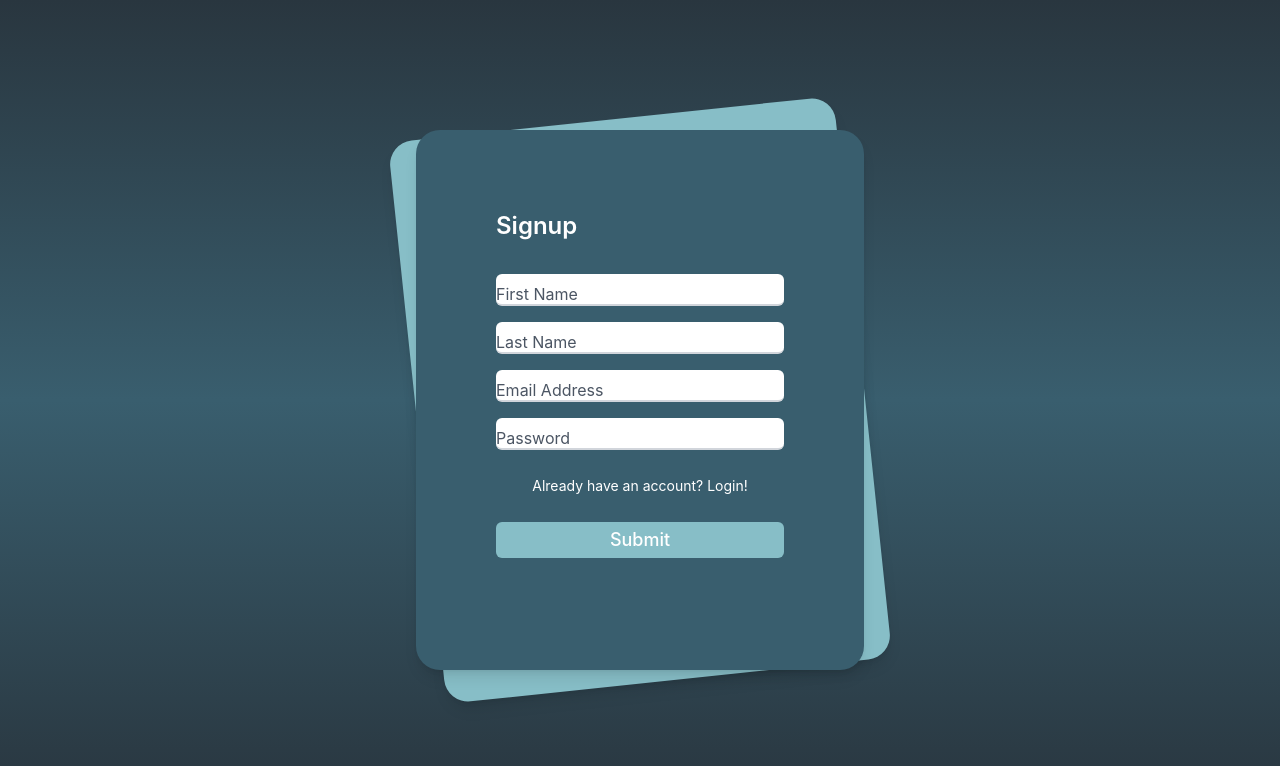
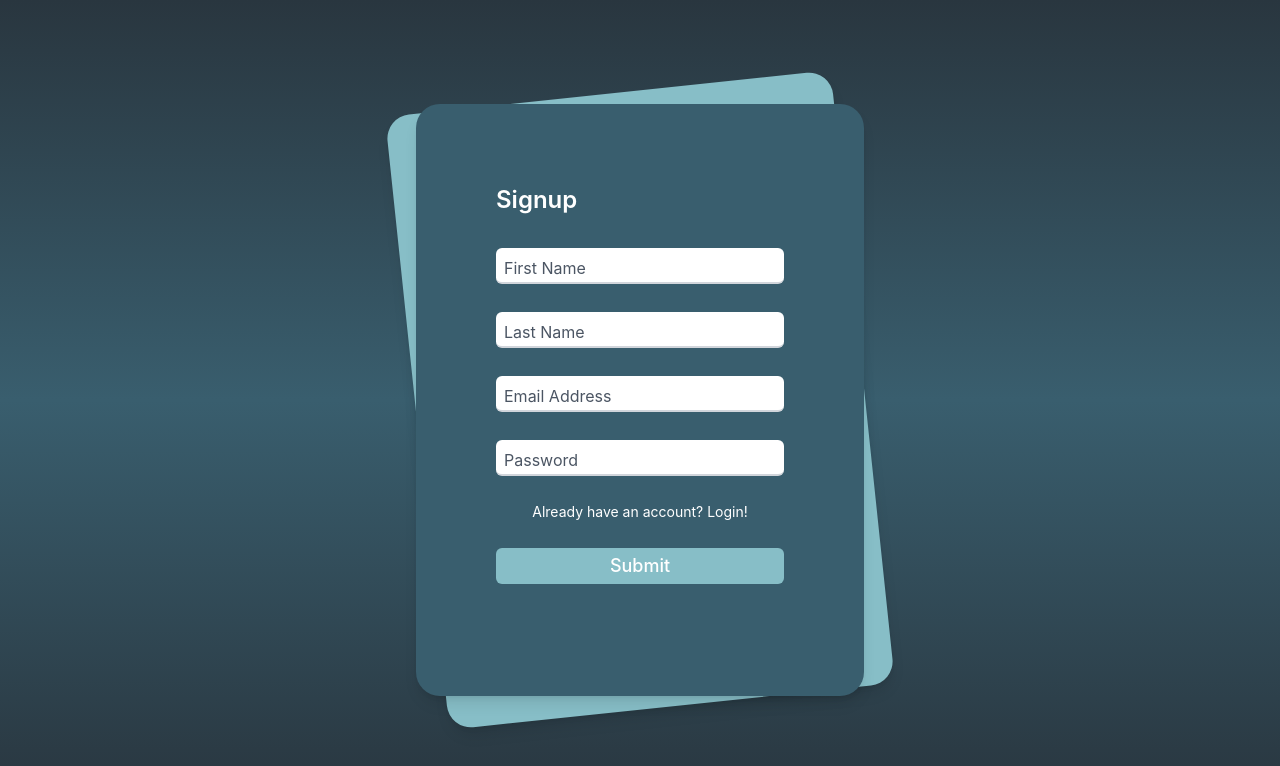
Before and after one commit to shichiii/Front-end, a React (Create React App) app in the folder shichi/: page /signup in a window 1280 px wide. Shown: the top 766 px of the page. Built offline with nearby package versions, Linux system fonts and the light colour scheme.

Commit message:
fix: redesign and check req

```diff
--- a/shichi/src/Components/login.js
+++ b/shichi/src/Components/login.js
@@ -51,12 +51,12 @@ function  Login(){
         <div class="divide-y divide-gray-200">
           <div class="py-8 text-base leading-6 space-y-4 text-gray-700 sm:text-lg sm:leading-7">
             <div class="relative">
-              <input autocomplete="off" id="email" name="email" type="text" class="rounded-md peer placeholder-transparent h-10 w-full border-b-2 border-gray-300 text-gray-900 focus:outline-none focus:borer-rose-600" placeholder="Email address" onChange={handleEmail}/>
-              <label for="email" class=" absolute left-0 -top-3.5 text-gray-600 text-sm peer-placeholder-shown:text-base peer-placeholder-shown:text-gray-440 peer-placeholder-shown:top-2 transition-all peer-focus:-top-6 peer-focus:text-gray-600 peer-focus:text-sm ">Email Address</label>
+              <input autocomplete="off" id="email" name="email" type="text" class="rounded-md mb-2 peer placeholder-transparent h-10 w-full border-b-2 border-gray-300 text-gray-900 focus:outline-none focus:borer-rose-600" placeholder="Email address" onChange={handleEmail}/>
+              <label for="email" class=" absolute left-2 -top-3.5 text-gray-600 text-sm peer-placeholder-shown:text-base peer-placeholder-shown:text-gray-440 peer-placeholder-shown:top-2 transition-all peer-focus:-top-6 peer-focus:text-white peer-focus:text-sm ">Email Address</label>
             </div>
             <div class="relative">
               <input autocomplete="off" id="password" name="password" type="password" class="rounded-md peer placeholder-transparent h-10 w-full border-b-2 border-gray-300 text-gray-900 focus:outline-none focus:borer-rose-600" placeholder="Password"   onChange={handlePassword}/>
-              <label for="password" class="absolute left-0 -top-3.5 text-gray-600 text-sm peer-placeholder-shown:text-base peer-placeholder-shown:text-gray-440 peer-placeholder-shown:top-2 transition-all peer-focus:-top-4.5 peer-focus:text-gray-600 peer-focus:text-sm">Password</label>
+              <label for="password" class="absolute left-2 -top-3.5 text-gray-600 text-sm peer-placeholder-shown:text-base peer-placeholder-shown:text-gray-440 peer-placeholder-shown:top-2 transition-all peer-focus:-top-6 peer-focus:text-white peer-focus:text-sm">Password</label>
             </div>
             <div class="relative">
               <button class="bg-pallate-Dark_Sky_Blue font-medium w-full text-white rounded-md px-2 py-1"
--- a/shichi/src/Components/signup.js
+++ b/shichi/src/Components/signup.js
@@ -61,21 +61,21 @@ function  Signup(){
         </div>
         <div class="divide-y divide-gray-200">
           <div class="py-8 text-base leading-6 space-y-4 text-gray-700 sm:text-lg sm:leading-7">
-          <div class="relative">
-              <input autoComplete="off" id="firstname" name="firstname" type="text" class="rounded-md peer placeholder-transparent h-8 w-full border-b-2 border-gray-300 text-gray-900 focus:outline-none focus:borer-rose-600" placeholder="First Name" onChange={handleFirstname}/>
-              <label for="firstname" class=" absolute left-0 -top-3.5 text-gray-600 text-sm peer-placeholder-shown:text-base peer-placeholder-shown:text-gray-440 peer-placeholder-shown:top-2 transition-all peer-focus:-top-4.5 peer-focus:text-gray-600 peer-focus:text-sm ">First Name</label>
+        <div class="relative pb-3">
+              <input autoComplete="off" id="firstname" name="firstname" type="text" class="rounded-md peer placeholder-transparent h-9 w-full border-b-2 border-gray-300 text-gray-900 focus:outline-none focus:borer-rose-600" placeholder="First Name" onChange={handleFirstname}/>
+              <label for="firstname" class=" absolute left-0 -top-3.5 text-gray-600 text-sm peer-placeholder-shown:text-base peer-placeholder-shown:text-gray-440 peer-placeholder-shown:top-2 transition-all peer-focus:-top-4.5  ml-2  peer-focus:text-sm peer-focus:-top-6 peer-focus:text-white">First Name</label>
+            </div>
+            <div class="relative pb-3">
+              <input autoComplete="off" id="lastname" name="lastname" type="text" class="rounded-md peer placeholder-transparent h-9 w-full border-b-2 border-gray-300 text-gray-900 focus:outline-none focus:borer-rose-600" placeholder="Last Name" onChange={handleLastname}/>
+              <label for="name" class=" absolute left-0 -top-3.5 text-gray-600 text-sm peer-placeholder-shown:text-base peer-placeholder-shown:text-gray-440 peer-placeholder-shown:top-2 transition-all peer-focus:-top-4.5 peer-focus:-top-6 peer-focus:text-white  ml-2 peer-focus:text-sm ">Last Name</label>
+            </div>
+            <div class="relative pb-3">
+              <input autoComplete="off" id="email" name="email" type="text" class="rounded-md peer placeholder-transparent h-9 w-full border-b-2 border-gray-300 text-gray-900 focus:outline-none focus:borer-rose-600" placeholder="Email address" onChange={handleEmail}/>
+              <label for="email" class=" absolute left-0 -top-3.5 text-gray-600 text-sm peer-placeholder-shown:text-base peer-placeholder-shown:text-gray-440 peer-placeholder-shown:top-2 transition-all peer-focus:-top-6 peer-focus:text-white ml-2 peer-focus:text-sm ">Email Address</label>
             </div>
             <div class="relative">
-              <input autoComplete="off" id="lastname" name="lastname" type="text" class="rounded-md peer placeholder-transparent h-8 w-full border-b-2 border-gray-300 text-gray-900 focus:outline-none focus:borer-rose-600" placeholder="Last Name" onChange={handleLastname}/>
-              <label for="name" class=" absolute left-0 -top-3.5 text-gray-600 text-sm peer-placeholder-shown:text-base peer-placeholder-shown:text-gray-440 peer-placeholder-shown:top-2 transition-all peer-focus:-top-4.5 peer-focus:text-gray-600 peer-focus:text-sm ">Last Name</label>
-            </div>
-            <div class="relative">
-              <input autoComplete="off" id="email" name="email" type="text" class="rounded-md peer placeholder-transparent h-8 w-full border-b-2 border-gray-300 text-gray-900 focus:outline-none focus:borer-rose-600" placeholder="Email address" onChange={handleEmail}/>
-              <label for="email" class=" absolute left-0 -top-3.5 text-gray-600 text-sm peer-placeholder-shown:text-base peer-placeholder-shown:text-gray-440 peer-placeholder-shown:top-2 transition-all peer-focus:-top-6 peer-focus:text-gray-600 peer-focus:text-sm ">Email Address</label>
-            </div>
-            <div class="relative">
-              <input autoComplete="off" id="password" name="password" type="password" class="rounded-md peer placeholder-transparent h-8 w-full border-b-2 border-gray-300 text-gray-900 focus:outline-none focus:borer-rose-600" placeholder="Password"   onChange={handlePassword}/>
-              <label for="password" class="absolute left-0 -top-3.5 text-gray-600 text-sm peer-placeholder-shown:text-base peer-placeholder-shown:text-gray-440 peer-placeholder-shown:top-2 transition-all peer-focus:-top-4.5 peer-focus:text-gray-600 peer-focus:text-sm">Password</label>
+              <input autoComplete="off" id="password" name="password" type="password" class="rounded-md peer placeholder-transparent h-9 w-full border-b-2 border-gray-300 text-gray-900 focus:outline-none focus:borer-rose-600" placeholder="Password"   onChange={handlePassword}/>
+              <label for="password" class="absolute left-0 -top-3.5 text-gray-600 text-sm peer-placeholder-shown:text-base peer-placeholder-shown:text-gray-440 peer-placeholder-shown:top-2 transition-all peer-focus:-top-4.5  peer-focus:-top-6 peer-focus:text-white ml-2 peer-focus:text-sm">Password</label>
             </div>
             <div>
             <Link to="/Login" className="hover:bg-AteneoBlue-400 focus:bg-AteneoBlue-500 inline-block text-sm text-white align-baseline py-2.5 w-full rounded bg-AteneoBlue-500 text-center focus:text-white">
```
